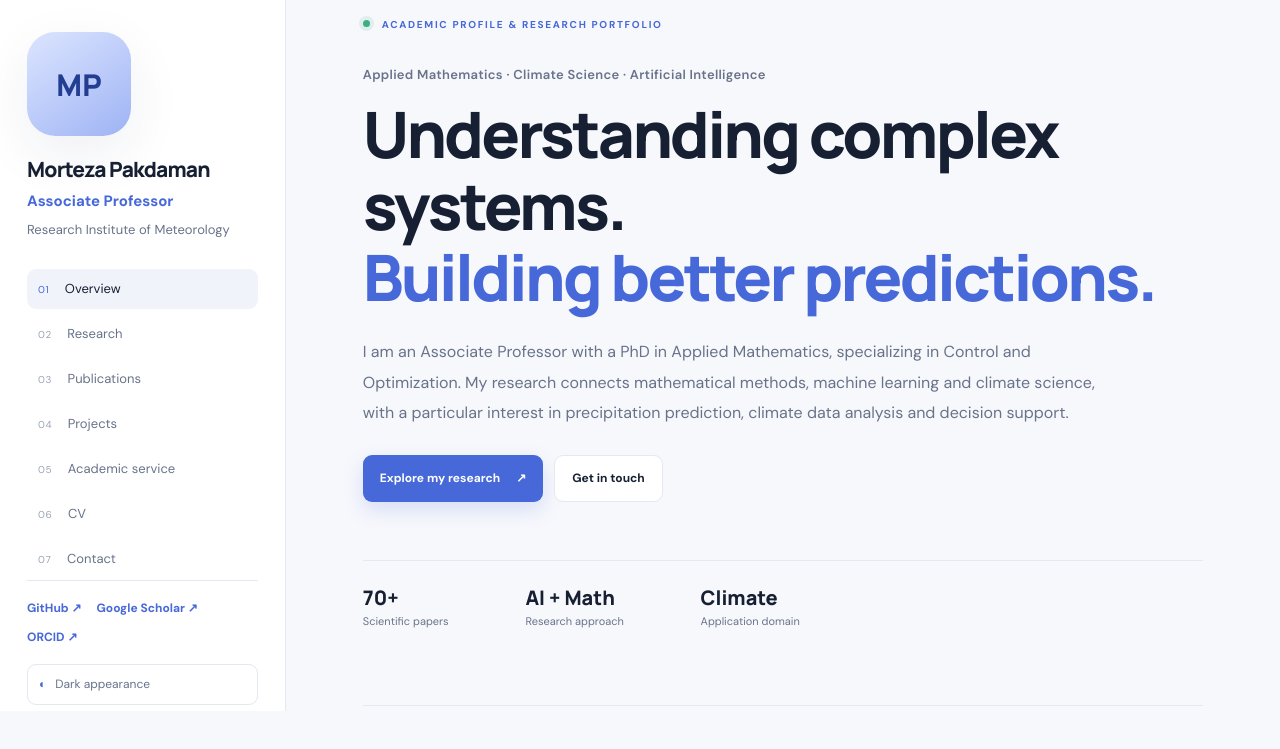
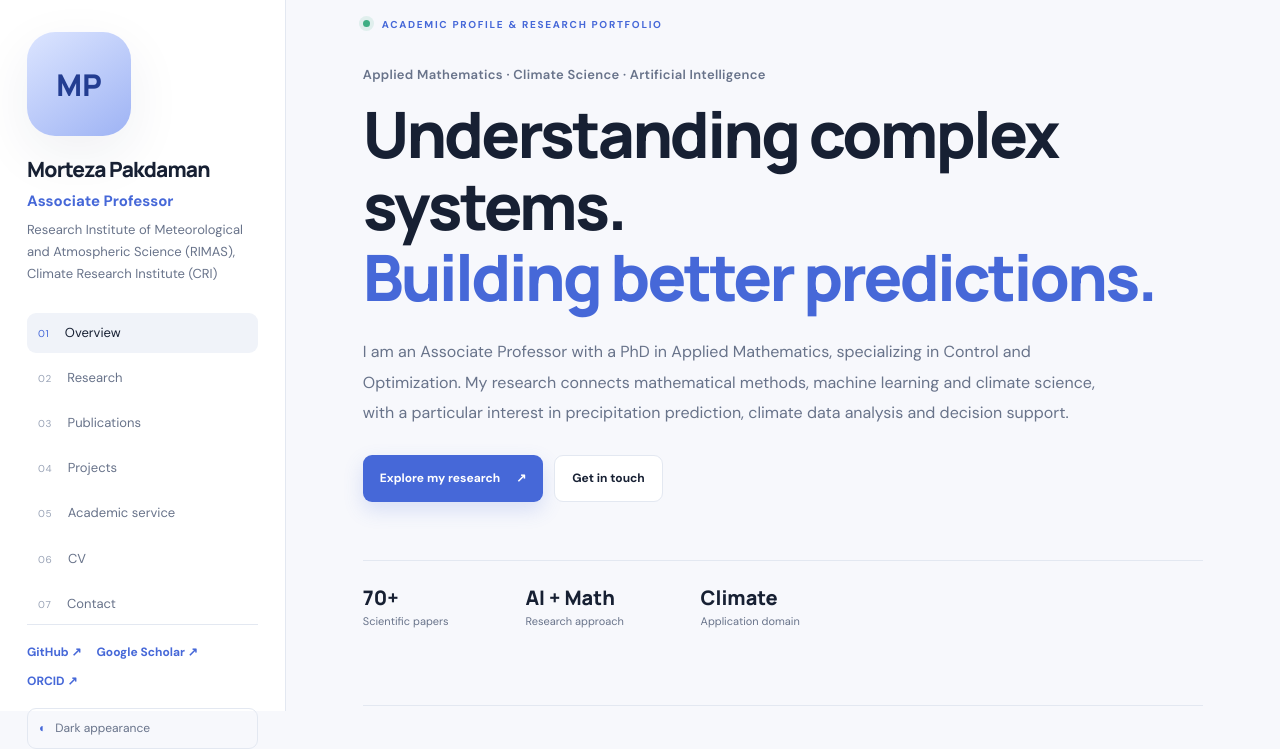
Before and after one commit to mortezap/mortezap.github.io, a plain HTML site: page index.html in a window 1280 px wide. Shown: the part 89-838 px from the top of the page. Drawn offline with Linux system fonts and the light colour scheme.

Commit message:
Update index.html

```diff
--- a/index.html
+++ b/index.html
@@ -26,7 +26,9 @@
         <div class="avatar initials" aria-label="Profile placeholder">MP</div>
         <h1>Morteza Pakdaman</h1>
         <p class="role">Associate Professor</p>
-        <p class="institution">Research Institute of Meteorology</p>
+        <p class="institution">Research Institute of Meteorological and
+Atmospheric Science (RIMAS),
+Climate Research Institute (CRI)</p>
       </div>
 
       <nav class="main-nav" aria-label="Main navigation">
```
